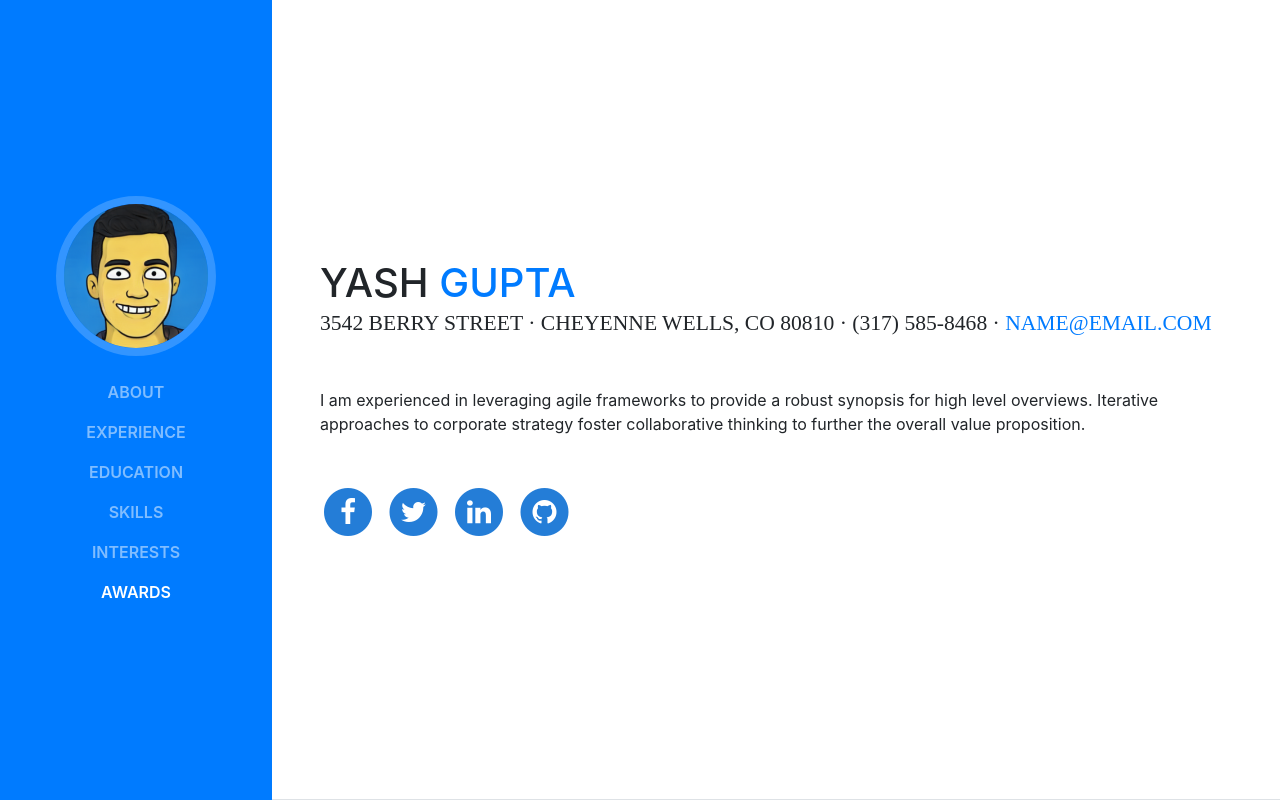
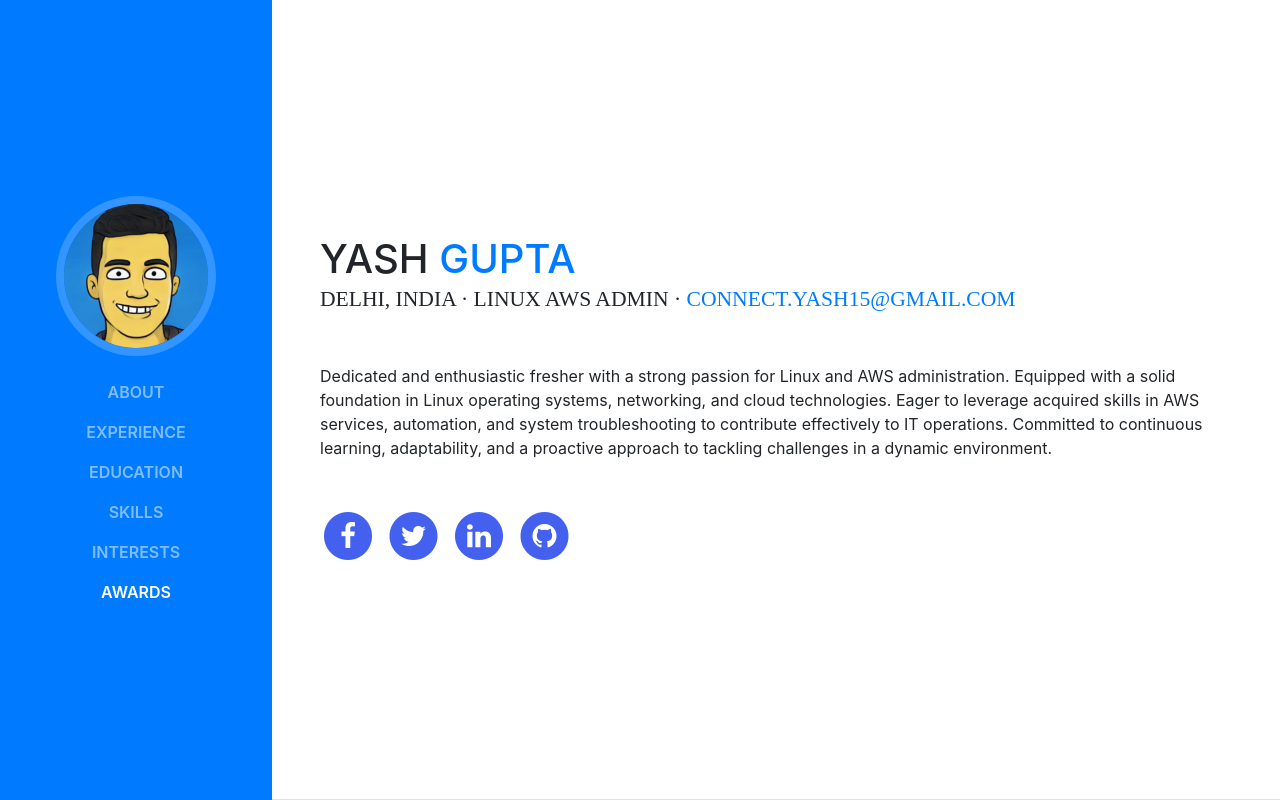
Before and after one commit to Yashsingh9616/Cloud-Portfolio, a website with bundled scripts: page index.html in a window 1280 px wide. Shown: the top 800 px of the page. Built offline with nearby package versions, Linux system fonts and the light colour scheme; a web font is replaced by a local one.

Commit message:
Add content

```diff
--- a/css/resume.css
+++ b/css/resume.css
@@ -4,7 +4,7 @@
  * Licensed under MIT (https://github.com/BlackrockDigital/startbootstrap-resume/blob/master/LICENSE)
  */
 body {
-  font-family: 'Open Sans', serif;
+  font-family: 'Poppins', serif;
   padding-top: 54px;
   color: #1c61a5; }
 
--- a/index.html
+++ b/index.html
@@ -8,13 +8,14 @@
     <meta name="description" content="">
     <meta name="author" content="">
 
-    <title>Resume - Start Bootstrap Theme</title>
+    <title>Yash-Portfolio</title>
 
     <!-- Bootstrap core CSS -->
     <link href="vendor/bootstrap/css/bootstrap.min.css" rel="stylesheet">
 
     <!-- Custom fonts for this template -->
     <link href="https://fonts.googleapis.com/css?family=Saira+Extra+Condensed:100,200,300,400,500,600,700,800,900" rel="stylesheet">
+    <link href="https://fonts.googleapis.com/css2?family=Poppins:wght@300;400;500;600;700&display=swap" rel="stylesheet">
     <link href="https://fonts.googleapis.com/css?family=Open+Sans:300,300i,400,400i,600,600i,700,700i,800,800i" rel="stylesheet">
     <link href="vendor/font-awesome/css/font-awesome.min.css" rel="stylesheet">
     <link href="vendor/devicons/css/devicons.min.css" rel="stylesheet">
@@ -29,7 +30,7 @@
 
     <nav class="navbar navbar-expand-lg navbar-dark bg-primary fixed-top" id="sideNav">
       <a class="navbar-brand js-scroll-trigger" href="#page-top">
-        <span class="d-block d-lg-none">Start Bootstrap</span>
+        <span class="d-block d-lg-none">Portfolio - Yash</span>
         <span class="d-none d-lg-block">
           <img class="img-fluid img-profile rounded-circle mx-auto mb-2" src="img/profile.png.jpg" alt="">
         </span>
@@ -68,10 +69,10 @@
           <h1 class="mb-0">Yash
             <span class="text-primary">Gupta</span>
           </h1>
-          <div class="subheading mb-5">3542 Berry Street · Cheyenne Wells, CO 80810 · (317) 585-8468 ·
-            <a href="mailto:name@email.com">name@email.com</a>
+          <div class="subheading mb-5">Delhi, India · Linux AWS Admin ·
+            <a href="mailto:connect.yash15@gmail.com">connect.yash15@gmail.com</a>
           </div>
-          <p class="mb-5">I am experienced in leveraging agile frameworks to provide a robust synopsis for high level overviews. Iterative approaches to corporate strategy foster collaborative thinking to further the overall value proposition.</p>
+          <p class="mb-5">Dedicated and enthusiastic fresher with a strong passion for Linux and AWS administration. Equipped with a solid foundation in Linux operating systems, networking, and cloud technologies. Eager to leverage acquired skills in AWS services, automation, and system troubleshooting to contribute effectively to IT operations. Committed to continuous learning, adaptability, and a proactive approach to tackling challenges in a dynamic environment.   </p>
           <ul class="list-inline list-social-icons mb-0">
             <li class="list-inline-item">
               <a href="#">
```
Also changed, not shown: css/resume.min.css.
